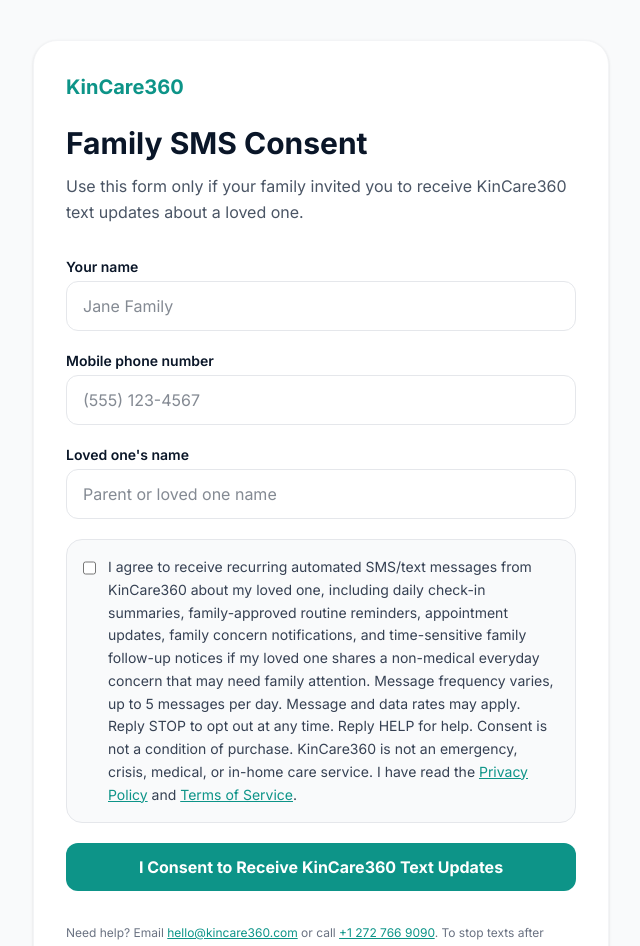
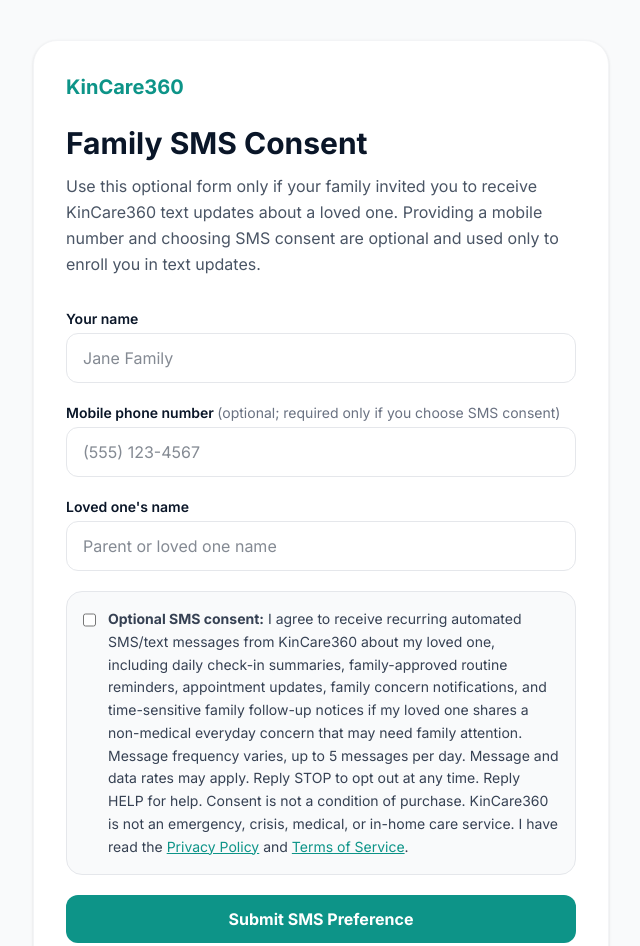
Before and after one commit to andreablule/kincare360, a Next.js app: page /family-consent in a window 1280 px wide. Shown: the top 946 px of the page, without its empty margins (319-959 px from the left). Built offline with nearby package versions, Linux system fonts and the light colour scheme; no server answers.

Commit message:
Fix KinCare360 Telnyx opt-in workflow

```diff
--- a/src/app/family-consent/page.tsx
+++ b/src/app/family-consent/page.tsx
@@ -16,8 +16,11 @@ export default function FamilyConsentPage() {
   async function submit(e: React.FormEvent) {
     e.preventDefault();
     setResult(null);
-    if (digits(phone).length !== 10) return setResult({ type: "error", message: "Please enter a valid U.S. mobile number." });
-    if (!checked) return setResult({ type: "error", message: "Please check the consent box to continue." });
+    if (!phone.trim() && !checked) {
+      return setResult({ type: "success", message: "No SMS consent was recorded. You will not be enrolled in KinCare360 text updates unless you provide a mobile number and choose the SMS consent option." });
+    }
+    if (checked && digits(phone).length !== 10) return setResult({ type: "error", message: "Please enter a valid U.S. mobile number to enroll in KinCare360 text updates." });
+    if (phone.trim() && !checked) return setResult({ type: "error", message: "To enroll this mobile number for KinCare360 text updates, please choose the optional SMS consent checkbox. Leave the phone field blank if you do not want SMS enrollment." });
     setLoading(true);
     try {
       const res = await fetch("/api/family-consent", { method: "POST", headers: { "Content-Type": "application/json" }, body: JSON.stringify({ name, phone, lovedOne, consent: checked }) });
@@ -34,13 +37,13 @@ export default function FamilyConsentPage() {
       <div className="max-w-xl mx-auto bg-white rounded-3xl shadow-sm border border-gray-100 p-8">
         <Link href="/" className="text-teal font-bold text-xl">KinCare360</Link>
         <h1 className="text-3xl font-bold text-navy mt-6">Family SMS Consent</h1>
-        <p className="text-gray-600 mt-3 leading-relaxed">Use this form only if your family invited you to receive KinCare360 text updates about a loved one.</p>
+        <p className="text-gray-600 mt-3 leading-relaxed">Use this optional form only if your family invited you to receive KinCare360 text updates about a loved one. Providing a mobile number and choosing SMS consent are optional and used only to enroll you in text updates.</p>
         <form onSubmit={submit} className="mt-8 space-y-5">
           <div><label className="block text-sm font-semibold text-navy mb-1">Your name</label><input required value={name} onChange={e=>setName(e.target.value)} className="w-full rounded-xl border border-gray-200 px-4 py-3 focus:outline-none focus:ring-2 focus:ring-teal" placeholder="Jane Family" /></div>
-          <div><label className="block text-sm font-semibold text-navy mb-1">Mobile phone number</label><input required inputMode="tel" value={phone} onChange={e=>setPhone(e.target.value)} className="w-full rounded-xl border border-gray-200 px-4 py-3 focus:outline-none focus:ring-2 focus:ring-teal" placeholder="(555) 123-4567" /></div>
+          <div><label className="block text-sm font-semibold text-navy mb-1">Mobile phone number <span className="font-normal text-gray-500">(optional; required only if you choose SMS consent)</span></label><input inputMode="tel" value={phone} onChange={e=>setPhone(e.target.value)} className="w-full rounded-xl border border-gray-200 px-4 py-3 focus:outline-none focus:ring-2 focus:ring-teal" placeholder="(555) 123-4567" /></div>
           <div><label className="block text-sm font-semibold text-navy mb-1">Loved one&apos;s name</label><input required value={lovedOne} onChange={e=>setLovedOne(e.target.value)} className="w-full rounded-xl border border-gray-200 px-4 py-3 focus:outline-none focus:ring-2 focus:ring-teal" placeholder="Parent or loved one name" /></div>
-          <label className="flex gap-3 rounded-2xl border border-gray-200 bg-gray-50 p-4 text-sm text-gray-700 leading-relaxed"><input type="checkbox" required checked={checked} onChange={e=>setChecked(e.target.checked)} className="mt-1 h-4 w-4" /><span>I agree to receive recurring automated SMS/text messages from KinCare360 about my loved one, including daily check-in summaries, family-approved routine reminders, appointment updates, family concern notifications, and time-sensitive family follow-up notices if my loved one shares a non-medical everyday concern that may need family attention. Message frequency varies, up to 5 messages per day. Message and data rates may apply. Reply STOP to opt out at any time. Reply HELP for help. Consent is not a condition of purchase. KinCare360 is not an emergency, crisis, medical, or in-home care service. I have read the <Link href="/privacy" className="text-teal underline">Privacy Policy</Link> and <Link href="/terms" className="text-teal underline">Terms of Service</Link>.</span></label>
-          <button disabled={loading} className="w-full rounded-xl bg-teal text-white font-bold py-3 disabled:opacity-60">{loading ? "Recording consent..." : "I Consent to Receive KinCare360 Text Updates"}</button>
+          <label className="flex gap-3 rounded-2xl border border-gray-200 bg-gray-50 p-4 text-sm text-gray-700 leading-relaxed"><input type="checkbox" checked={checked} onChange={e=>setChecked(e.target.checked)} className="mt-1 h-4 w-4" /><span><strong>Optional SMS consent:</strong> I agree to receive recurring automated SMS/text messages from KinCare360 about my loved one, including daily check-in summaries, family-approved routine reminders, appointment updates, family concern notifications, and time-sensitive family follow-up notices if my loved one shares a non-medical everyday concern that may need family attention. Message frequency varies, up to 5 messages per day. Message and data rates may apply. Reply STOP to opt out at any time. Reply HELP for help. Consent is not a condition of purchase. KinCare360 is not an emergency, crisis, medical, or in-home care service. I have read the <Link href="/privacy" className="text-teal underline">Privacy Policy</Link> and <Link href="/terms" className="text-teal underline">Terms of Service</Link>.</span></label>
+          <button disabled={loading} className="w-full rounded-xl bg-teal text-white font-bold py-3 disabled:opacity-60">{loading ? "Recording preference..." : "Submit SMS Preference"}</button>
         </form>
         {result && <div className={`mt-5 rounded-xl p-4 text-sm ${result.type === "success" ? "bg-green-50 text-green-700" : "bg-red-50 text-red-700"}`}>{result.message}</div>}
         <p className="text-xs text-gray-500 mt-8 leading-relaxed">Need help? Email <a href="mailto:hello@kincare360.com" className="text-teal underline">hello@kincare360.com</a> or call <a href="tel:+12727669090" className="text-teal underline">+1 272 766 9090</a>. To stop texts after enrollment, reply STOP to any message.</p>
--- a/src/app/signup/page.tsx
+++ b/src/app/signup/page.tsx
@@ -161,7 +161,7 @@ function SignupForm() {
           )}
         </div>
 
-        {/* SMS Consent */}
+        {/* Optional SMS notice only. SMS enrollment requires a mobile number and separate consent form. */}
         <div className="flex items-start gap-3">
           <input
             type="checkbox"
@@ -171,13 +171,13 @@ function SignupForm() {
             className="mt-1 h-4 w-4 rounded border-gray-300 text-teal focus:ring-teal"
           />
           <label htmlFor="smsConsent" className="text-xs text-gray-600 leading-relaxed">
-            I agree to receive recurring automated SMS/text messages from KinCare360 including account/service messages, daily check-in notifications, family-approved routine reminders, appointment updates, family concern notifications, and time-sensitive family follow-up notices for non-medical everyday coordination. Message frequency varies, up to 5 messages per day. Message and data rates may apply. Reply STOP to opt out at any time. Reply HELP for help. Consent is not a condition of purchase. KinCare360 is not an emergency, crisis, medical, or in-home care service. View our{" "}
+            Optional: I would like KinCare360 to show me how to enroll in SMS/text updates after signup. SMS enrollment requires a mobile phone number and separate opt-in consent. Message frequency varies, up to 5 messages per day. Message and data rates may apply. Reply STOP to opt out at any time. Reply HELP for help. Consent is not a condition of purchase. KinCare360 is not an emergency, crisis, medical, or in-home care service. View our{" "}
             <a href="/privacy" className="text-teal underline">Privacy Policy</a> and{" "}
             <a href="/terms" className="text-teal underline">Terms of Service</a>.
           </label>
         </div>
 
-        <button type="submit" disabled={loading || password !== confirmPassword || password.length < 8 || !smsConsent}
+        <button type="submit" disabled={loading || password !== confirmPassword || password.length < 8}
           className="w-full bg-teal text-white py-3.5 rounded-xl font-semibold hover:bg-teal-dark transition-colors disabled:opacity-40 text-sm">
           {loading ? "Creating account..." : "Create Account & Continue →"}
         </button>
```
Also changed, not shown: CHANGE_LOG.txt, 1 other file (tests, documents, lock files or other folders).
